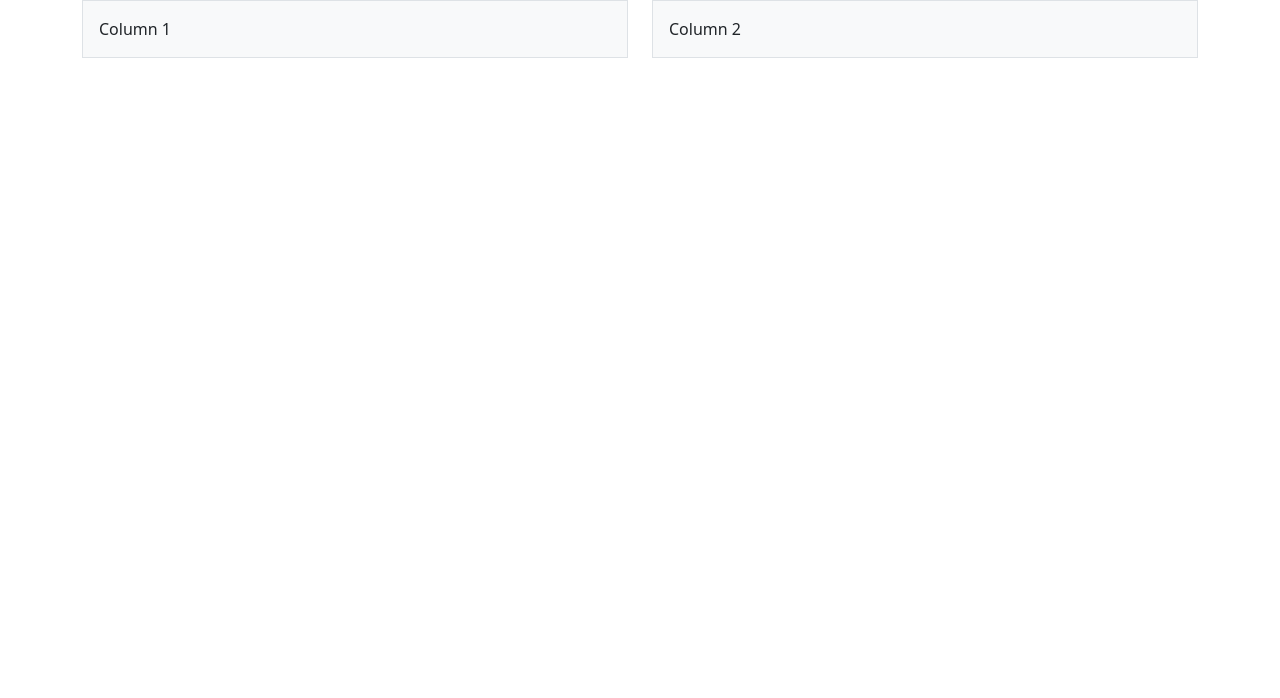
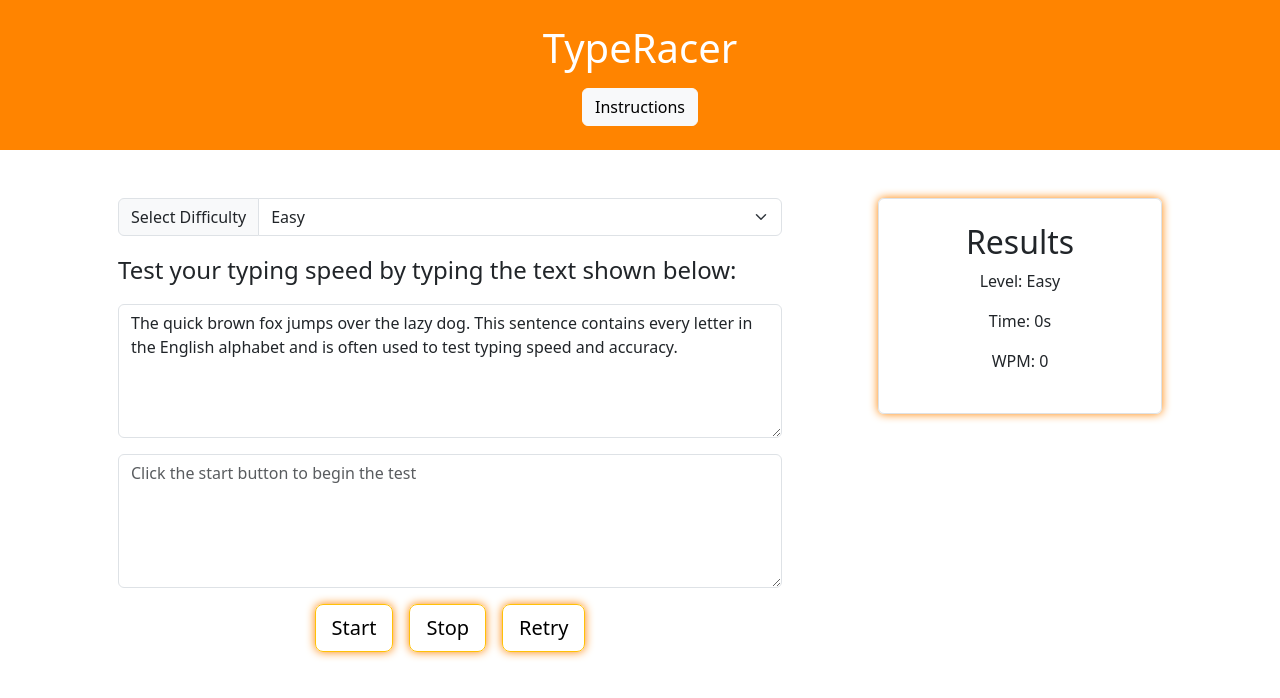
Before and after one commit to David-Coles-DC/typeracer, a plain HTML site: page index.html in a window 1280 px wide. Drawn offline with nearby package versions, Linux system fonts and the light colour scheme.

Commit message:
Enhance TypeRacer layout with custom styles and improved structure

```diff
--- a/assets/css/style.css
+++ b/assets/css/style.css
@@ -0,0 +1,8 @@
+header {
+    background-color: #ff8400;
+}
+
+#results,
+#test-controls .btn {
+    box-shadow: 0 0 10px #ff8400;
+}
--- a/index.html
+++ b/index.html
@@ -1,32 +1,70 @@
 <!DOCTYPE html>
 <html lang="en">
+
 <head>
     <meta charset="UTF-8">
     <meta name="viewport" content="width=device-width, initial-scale=1.0">
     <title>TypeRacer</title>
     <!-- Bootstrap CSS -->
-    <link href="https://cdn.jsdelivr.net/npm/bootstrap@5.3.3/dist/css/bootstrap.min.css" rel="stylesheet" integrity="sha384-QWTKZyjpPEjISv5WaRU9OFeRpok6YctnYmDr5pNlyT2bRjXh0JMhjY6hW+ALEwIH" crossorigin="anonymous">
+    <link href="https://cdn.jsdelivr.net/npm/bootstrap@5.3.3/dist/css/bootstrap.min.css" rel="stylesheet"
+        integrity="sha384-QWTKZyjpPEjISv5WaRU9OFeRpok6YctnYmDr5pNlyT2bRjXh0JMhjY6hW+ALEwIH" crossorigin="anonymous">
     <!-- FontAwesome -->
     <script src="https://kit.fontawesome.com/dca04d2916.js" crossorigin="anonymous"></script>
     <!-- Google Fonts -->
     <link rel="preconnect" href="https://fonts.googleapis.com">
     <link rel="preconnect" href="https://fonts.gstatic.com" crossorigin>
-    <link href="https://fonts.googleapis.com/css2?family=Alegreya:ital,wght@0,400..900;1,400..900&family=Nunito:ital,wght@0,200..1000;1,200..1000&display=swap" rel="stylesheet">
+    <link
+        href="https://fonts.googleapis.com/css2?family=Alegreya:ital,wght@0,400..900;1,400..900&family=Nunito:ital,wght@0,200..1000;1,200..1000&display=swap"
+        rel="stylesheet">
     <!-- Custom CSS -->
     <link rel="stylesheet" href="assets/css/style.css">
 </head>
+
 <body>
     <main>
-        <header>
+        <header class="text-center py-4">
+            <h1 class="text-white">TypeRacer</h1>
+            <button class="btn btn-light mt-2">Instructions</button>
         </header>
         <section>
             <div class="container">
                 <div class="row">
-                    <div class="col-md-6 col-12">
-                        <div class="p-3 border bg-light">Column 1</div>
+                    <div class="col-md-8 col-12 p-5">
+                        <div class="input-group mb-3">
+                            <label class="input-group-text" for="difficultySelect">Select Difficulty</label>
+                            <select class="form-select" id="difficultySelect">
+                                <option value="easy">Easy</option>
+                                <option value="medium">Medium</option>
+                                <option value="hard">Hard</option>
+                            </select>
+                        </div>
+                        <p class="fs-4">Test your typing speed by typing the text shown below:</p>
+                        <textarea
+                            class="form-control"
+                            id="testParagraph"
+                            rows="5"
+                            readonly
+                            >The quick brown fox jumps over the lazy dog. This sentence contains every letter in the English alphabet and is often used to test typing speed and accuracy.
+                        </textarea>
+                        <textarea
+                            class="form-control mt-3"
+                            id="userInput"
+                            rows="5"
+                            placeholder="Click the start button to begin the test"
+                        ></textarea>
+                        <div id="test-controls" class="d-flex justify-content-center gap-3 mt-3">
+                            <button class="btn btn-outline-warning text-black btn-lg">Start</button>
+                            <button class="btn btn-outline-warning text-black btn-lg">Stop</button>
+                            <button class="btn btn-outline-warning text-black btn-lg">Retry</button>
+                        </div>
                     </div>
-                    <div class="col-md-6 col-12">
-                        <div class="p-3 border bg-light">Column 2</div>
+                    <div class="col-md-4 col-12 p-5">
+                        <div class="text-center p-4 border rounded" id="results">
+                            <h2>Results</h2>
+                            <p>Level: <span id="resultDifficulty">Easy</span></p>
+                            <p>Time: <span id="resultTime">0</span>s</p>
+                            <p>WPM: <span id="resultWPM">0</span></p>
+                        </div>
                     </div>
                 </div>
             </div>
@@ -37,8 +75,11 @@
     </main>
 
     <!-- Bootstrap JS -->
-    <script src="https://cdn.jsdelivr.net/npm/bootstrap@5.3.3/dist/js/bootstrap.bundle.min.js" integrity="sha384-YvpcrYf0tY3lHB60NNkmXc5s9fDVZLESaAA55NDzOxhy9GkcIdslK1eN7N6jIeHz" crossorigin="anonymous"></script>
+    <script src="https://cdn.jsdelivr.net/npm/bootstrap@5.3.3/dist/js/bootstrap.bundle.min.js"
+        integrity="sha384-YvpcrYf0tY3lHB60NNkmXc5s9fDVZLESaAA55NDzOxhy9GkcIdslK1eN7N6jIeHz"
+        crossorigin="anonymous"></script>
     <!-- Custom JS -->
     <script src="assets/js/script.js"></script>
 </body>
+
 </html>
```
